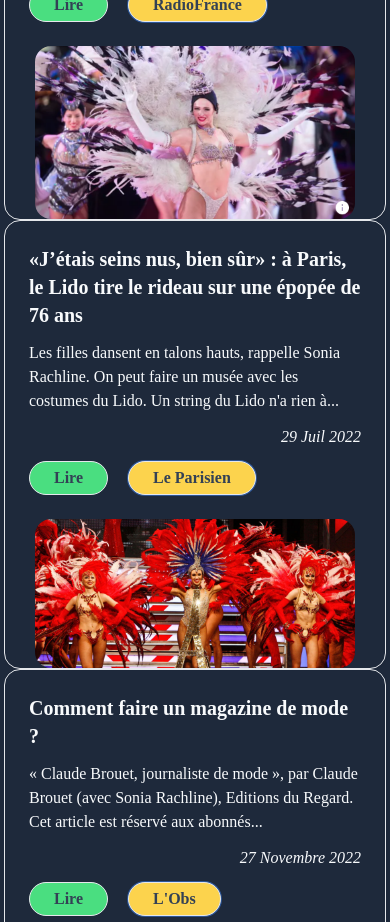
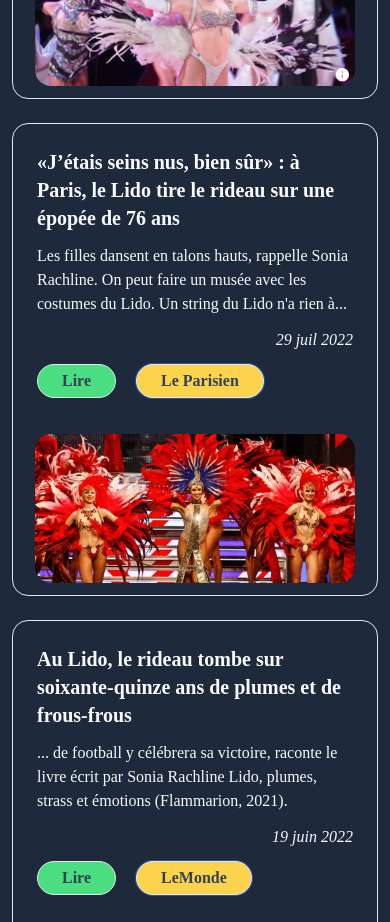
Before and after one commit to mrnguyencoder/sonia-rachline.fr, a React (Create React App) app: page / in a window 390 px wide. Shown: the part 2260-3182 px from the top of the page. Built offline with nearby package versions, Linux system fonts and the light colour scheme.

Commit message:
articles responsive

```diff
--- a/src/componants/Articles.jsx
+++ b/src/componants/Articles.jsx
@@ -10,12 +10,12 @@ import img7 from '../assets/img7.png';
 function Articles() {
     const articles = [
         {
-            name:`Show’s over for famed cabaret at Lido in Paris`,
-            source: `PressHerald`,
-            public: `28 mai 2022`,
-            title:`“When the Lido reopened after World War II, people wanted to have fun. The Clerico brothers who bought the place wanted to make it a high-end venue. They invented the concept of dinner shows, which inspired other venues,” said Sonia Rachline, author of a book about the Lido.`,
-            link: `https://www.pressherald.com/2022/05/28/shows-over-for-famed-cabaret-at-lido-in-paris/`,
-            image: img1,
+            name:`Comment faire un magazine de mode ?`,
+            source: `L'Obs`,
+            public: `27 Novembre 2022`,
+            title:`« Claude Brouet, journaliste de mode », par Claude Brouet (avec Sonia Rachline), Editions du Regard. Cet article est réservé aux abonnés...`,
+            link: `https://www.nouvelobs.com/editos-et-chroniques/20221127.OBS66444/comment-faire-un-magazine-de-mode.html`,
+            image: img5,
         },
         {
             name:`Lido, Main jaune, Bus Palladium : derrière les fermetures, quel ...`,
@@ -28,18 +28,10 @@ function Articles() {
         {
             name:`«J’étais seins nus, bien sûr» : à Paris, le Lido tire le rideau sur une épopée de 76 ans`,
             source: `Le Parisien`,
-            public: `29 Juil 2022`,
+            public: `29 juil 2022`,
             title:`Les filles dansent en talons hauts, rappelle Sonia Rachline. On peut faire un musée avec les costumes du Lido. Un string du Lido n'a rien à...`,
             link: `https://www.leparisien.fr/paris-75/jetais-seins-nus-bien-sur-a-paris-le-lido-tire-le-rideau-sur-une-epopee-de-76-ans-29-07-2022-YYVNMKGS3RAEZFS5NGBDS37ZFU.php`,
             image: img4,
-        },
-        {
-            name:`Comment faire un magazine de mode ?`,
-            source: `L'Obs`,
-            public: `27 Novembre 2022`,
-            title:`« Claude Brouet, journaliste de mode », par Claude Brouet (avec Sonia Rachline), Editions du Regard. Cet article est réservé aux abonnés...`,
-            link: `https://www.nouvelobs.com/editos-et-chroniques/20221127.OBS66444/comment-faire-un-magazine-de-mode.html`,
-            image: img5,
         },
         {
             name:`Au Lido, le rideau tombe sur soixante-quinze ans de plumes et de frous-frous`,
@@ -48,6 +40,14 @@ function Articles() {
             title:`... de football y célébrera sa victoire, raconte le livre écrit par Sonia Rachline Lido, plumes, strass et émotions (Flammarion, 2021).`,
             link: `https://www.lemonde.fr/economie/article/2022/06/18/au-lido-le-rideau-tombe-sur-soixante-quinze-ans-de-plumes-et-de-frous-frous_6130977_3234.html`,
             image: img7,
+        },
+        {
+            name:`Show’s over for famed cabaret at Lido in Paris`,
+            source: `PressHerald`,
+            public: `28 mai 2022`,
+            title:`“When the Lido reopened after World War II, people wanted to have fun. The Clerico brothers who bought the place wanted to make it a high-end venue. They invented the concept of dinner shows, which inspired other venues,” said Sonia Rachline, author of a book about the Lido.`,
+            link: `https://www.pressherald.com/2022/05/28/shows-over-for-famed-cabaret-at-lido-in-paris/`,
+            image: img1,
         },
         {
             name:`Les plus belles expositions à voir en France cet été`,
@@ -74,28 +74,30 @@ function Articles() {
             <p className="text-4xl lg:text-6xl inline bg-gradient-to-r from-blue-700 via-slate-50 to-red-600 bg-clip-text font-display  tracking-wider text-transparent">Les articles actualités</p>
         </div>
 
-        {articles.map((date) => (
-            <div key={date.name} className="md:flex text-slate-50 border rounded-2xl shadow-sm ">
-                <div className="items-center space-x-3 hover:bg-slate-700 hover:rounded-2xl">
+        <ul className="grid gap-6 m-2">
+            {articles.map((item) => (
+                <li key={item.name} className="md:flex text-slate-50 border rounded-2xl shadow-sm hover:bg-slate-700 hover:rounded-2xl">
+                    <div className="">
                         <div className="p-6 md:p-10 lg:p-20 space-y-3 ">
-                        <p className="text-xl font-bold md:text-2xl lg:text-4xl">{date.name}</p>
-                        <p className="md:text-xl">{date.title}</p>
-                        <p className="italic text-right">{date.public}</p>
+                            <p className="text-xl font-bold md:text-2xl lg:text-4xl">{item.name}</p>
+                            <p className="md:text-xl">{item.title}</p>
+                            <p className="italic text-right">{item.public}</p>
                             <div className="flex space-x-5 text-slate-700 font-bold">
-                            <a href={date.link} className=""
+                                <a href={item.link} className=""
                                     rel='noreferrer' target="_blank">
                                     <p className="border px-6 py-1 rounded-full  bg-green-400">Lire</p>
                                 </a>
-                            <p className="border px-6 py-1 rounded-full ring-1 bg-amber-300">{date.source}</p>
+                                <p className="border px-6 py-1 rounded-full ring-1 bg-amber-300">{item.source}</p>
                             </div>
                         </div>
 
                     </div>
-                <div className="flex items-center justify-center">
-                    <img src={date.image} alt="" className=' items-center max-w-xs lg:max-w-lg md:py-4 rounded-2xl md:pr-2' />
+                    <div className="p-3 flex justify-center">
+                        <img src={item.image} alt="" className='max-w-xs lg:max-w-lg rounded-2xl' />
                     </div>
-            </div>
+                </li>
             ))}
+        </ul>
     </section>
   )
 }
```
Also changed, not shown: src/assets/p2.png. Lines whose indentation alone changed are shown as unchanged.
